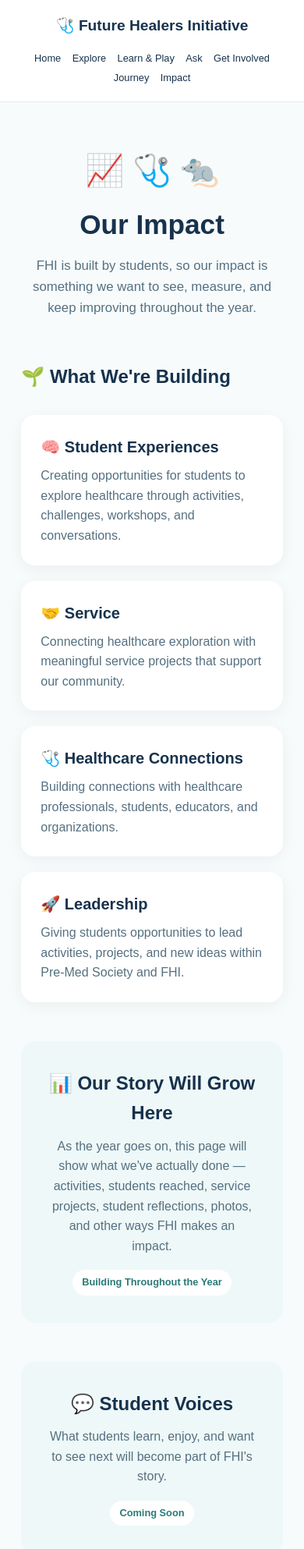
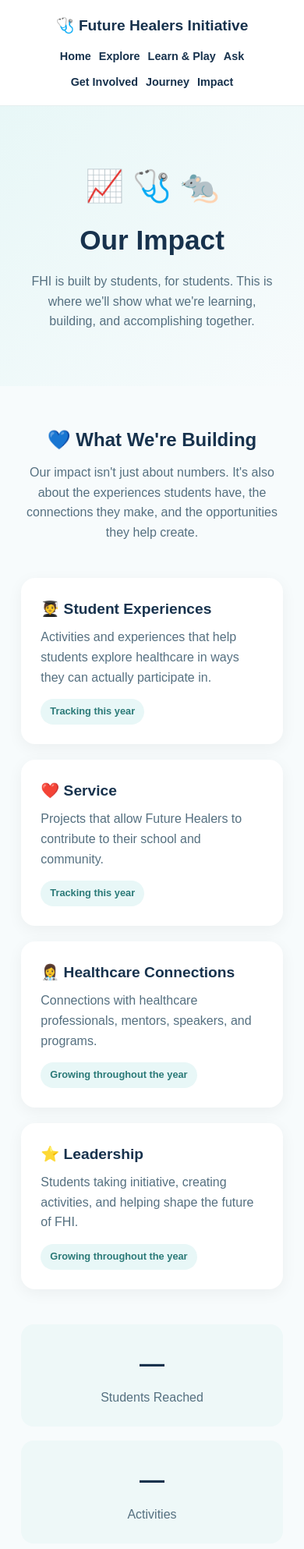
Before and after one commit to menchuvasquezashley/future-healers-initiative, a plain HTML site: page impact.html in a window 390 px wide. Shown: the top 1986 px of the page at 78% size. Drawn offline with Linux system fonts and the light colour scheme.

Commit message:
Update impact.html

```diff
--- a/impact.html
+++ b/impact.html
@@ -3,6 +3,7 @@
 <head>
 <meta charset="UTF-8">
 <meta name="viewport" content="width=device-width, initial-scale=1.0">
+
 <title>Our Impact | Future Healers Initiative</title>
 
 <style>
@@ -22,33 +23,43 @@ line-height: 1.6;
 header {
 background: white;
 padding: 18px 8%;
-display: flex;
-justify-content: space-between;
-align-items: center;
 border-bottom: 1px solid #e5eeee;
 }
 
 .logo {
 font-size: 1.2rem;
 font-weight: bold;
+text-align: center;
+margin-bottom: 12px;
+}
+
+.logo a {
+color: #17324d;
+text-decoration: none;
+}
+
+nav {
+display: flex;
+flex-wrap: wrap;
+justify-content: center;
+gap: 18px;
 }
 
 nav a {
 text-decoration: none;
 color: #17324d;
-margin-left: 18px;
 font-size: 0.9rem;
+font-weight: bold;
 }
 
-main {
-max-width: 1100px;
-margin: auto;
-padding: 70px 8%;
+nav a:hover {
+color: #2b7a78;
 }
 
 .hero {
 text-align: center;
-margin-bottom: 55px;
+padding: 70px 8%;
+background: linear-gradient(135deg, #e8f7f7, #f7fbfc);
 }
 
 .hero .emoji {
@@ -62,17 +73,32 @@ margin-bottom: 12px;
 }
 
 .hero p {
-max-width: 720px;
+max-width: 700px;
 margin: auto;
 color: #557080;
-font-size: 1.05rem;
+}
+
+main {
+max-width: 1100px;
+margin: auto;
+padding: 60px 8%;
+}
+
+.intro {
+text-align: center;
+max-width: 750px;
+margin: 0 auto 45px;
+}
+
+.intro p {
+color: #557080;
+margin-top: 10px;
 }
 
 .cards {
 display: grid;
-grid-template-columns: repeat(auto-fit, minmax(230px, 1fr));
+grid-template-columns: repeat(auto-fit, minmax(220px, 1fr));
 gap: 20px;
-margin-top: 30px;
 }
 
 .card {
@@ -83,7 +109,7 @@ box-shadow: 0 5px 20px rgba(0,0,0,0.05);
 }
 
 .card h2 {
-font-size: 1.25rem;
+font-size: 1.2rem;
 margin-bottom: 8px;
 }
 
@@ -91,28 +117,60 @@ margin-bottom: 8px;
 color: #557080;
 }
 
-.future {
+.status {
+display: inline-block;
+margin-top: 15px;
+padding: 6px 12px;
+border-radius: 20px;
+background: #e8f7f7;
+color: #2b7a78;
+font-size: 0.8rem;
+font-weight: bold;
+}
+
+.story {
 margin-top: 50px;
+background: #17324d;
+color: white;
+padding: 40px;
+border-radius: 20px;
+}
+
+.story p {
+margin-top: 12px;
+opacity: 0.9;
+}
+
+.stats {
+margin-top: 45px;
+display: grid;
+grid-template-columns: repeat(auto-fit, minmax(180px, 1fr));
+gap: 18px;
+}
+
+.stat {
 background: #eef8f8;
-padding: 35px;
-border-radius: 18px;
+padding: 25px;
+border-radius: 16px;
 text-align: center;
 }
 
-.future p {
-color: #557080;
-margin-top: 10px;
+.stat-number {
+font-size: 2rem;
+font-weight: bold;
 }
 
-.status {
-display: inline-block;
-margin-top: 18px;
-padding: 6px 12px;
-border-radius: 20px;
+.stat-label {
+color: #557080;
+margin-top: 5px;
+}
+
+.voice {
+margin-top: 45px;
+padding: 30px;
 background: white;
-color: #2b7a78;
-font-size: 0.8rem;
-font-weight: bold;
+border-radius: 18px;
+box-shadow: 0 5px 20px rgba(0,0,0,0.05);
 }
 
 footer {
@@ -124,22 +182,12 @@ color: white;
 
 @media (max-width: 700px) {
 
-header {
-flex-direction: column;
-gap: 12px;
-}
-
 nav {
-text-align: center;
-}
-
-nav a {
-margin: 0 5px;
-font-size: 0.8rem;
+gap: 10px;
 }
 
 main {
-padding: 55px 7%;
+padding: 50px 7%;
 }
 
 .hero h1 {
@@ -154,7 +202,7 @@ font-size: 2.2rem;
 <header>
 
 <div class="logo">
-🩺 Future Healers Initiative
+<a href="index.html">🩺 Future Healers Initiative</a>
 </div>
 
 <nav>
@@ -169,7 +217,6 @@ font-size: 2.2rem;
 
 </header>
 
-<main>
 
 <section class="hero">
 
@@ -178,92 +225,139 @@ font-size: 2.2rem;
 <h1>Our Impact</h1>
 
 <p>
-FHI is built by students, so our impact is something we want
-to see, measure, and keep improving throughout the year.
+FHI is built by students, for students. This is where we'll
+show what we're learning, building, and accomplishing together.
 </p>
 
 </section>
 
 
-<h2>🌱 What We're Building</h2>
+<main>
+
+<div class="intro">
+
+<h2>💙 What We're Building</h2>
+
+<p>
+Our impact isn't just about numbers. It's also about the
+experiences students have, the connections they make, and
+the opportunities they help create.
+</p>
+
+</div>
+
 
 <div class="cards">
 
 <div class="card">
 
-<h2>🧠 Student Experiences</h2>
+<h2>🧑‍🎓 Student Experiences</h2>
 
 <p>
-Creating opportunities for students to explore healthcare
-through activities, challenges, workshops, and conversations.
+Activities and experiences that help students explore
+healthcare in ways they can actually participate in.
 </p>
+
+<span class="status">Tracking this year</span>
 
 </div>
 
 
 <div class="card">
 
-<h2>🤝 Service</h2>
+<h2>❤️ Service</h2>
 
 <p>
-Connecting healthcare exploration with meaningful service
-projects that support our community.
+Projects that allow Future Healers to contribute to their
+school and community.
 </p>
+
+<span class="status">Tracking this year</span>
 
 </div>
 
 
 <div class="card">
 
-<h2>🩺 Healthcare Connections</h2>
+<h2>👩‍⚕️ Healthcare Connections</h2>
 
 <p>
-Building connections with healthcare professionals, students,
-educators, and organizations.
+Connections with healthcare professionals, mentors,
+speakers, and programs.
 </p>
+
+<span class="status">Growing throughout the year</span>
 
 </div>
 
 
 <div class="card">
 
-<h2>🚀 Leadership</h2>
+<h2>⭐ Leadership</h2>
 
 <p>
-Giving students opportunities to lead activities, projects,
-and new ideas within Pre-Med Society and FHI.
+Students taking initiative, creating activities, and
+helping shape the future of FHI.
 </p>
+
+<span class="status">Growing throughout the year</span>
 
 </div>
 
 </div>
 
 
-<div class="future">
+<div class="stats">
 
-<h2>📊 Our Story Will Grow Here</h2>
+<div class="stat">
+<div class="stat-number">—</div>
+<div class="stat-label">Students Reached</div>
+</div>
 
-<p>
-As the year goes on, this page will show what we've actually
-done — activities, students reached, service projects,
-student reflections, photos, and other ways FHI makes an impact.
-</p>
+<div class="stat">
+<div class="stat-number">—</div>
+<div class="stat-label">Activities</div>
+</div>
 
-<span class="status">Building Throughout the Year</span>
+<div class="stat">
+<div class="stat-number">—</div>
+<div class="stat-label">Service Projects</div>
+</div>
+
+<div class="stat">
+<div class="stat-number">—</div>
+<div class="stat-label">Healthcare Connections</div>
+</div>
 
 </div>
 
 
-<div class="future">
+<div class="story">
+
+<h2>📖 Our Story Will Grow Here</h2>
+
+<p>
+As FHI develops, this page will become a record of what
+students actually accomplish. We'll add real numbers,
+photos, reflections, projects, and student voices instead
+of making up statistics.
+</p>
+
+</div>
+
+
+<div class="voice">
 
 <h2>💬 Student Voices</h2>
 
-<p>
-What students learn, enjoy, and want to see next will become
-part of FHI's story.
+<p style="margin-top:10px; color:#557080;">
+This section will feature reflections from Future Healers
+about activities, workshops, service, and what they learned.
 </p>
 
-<span class="status">Coming Soon</span>
+<div style="margin-top:18px;" class="status">
+Coming soon
+</div>
 
 </div>
 
```
